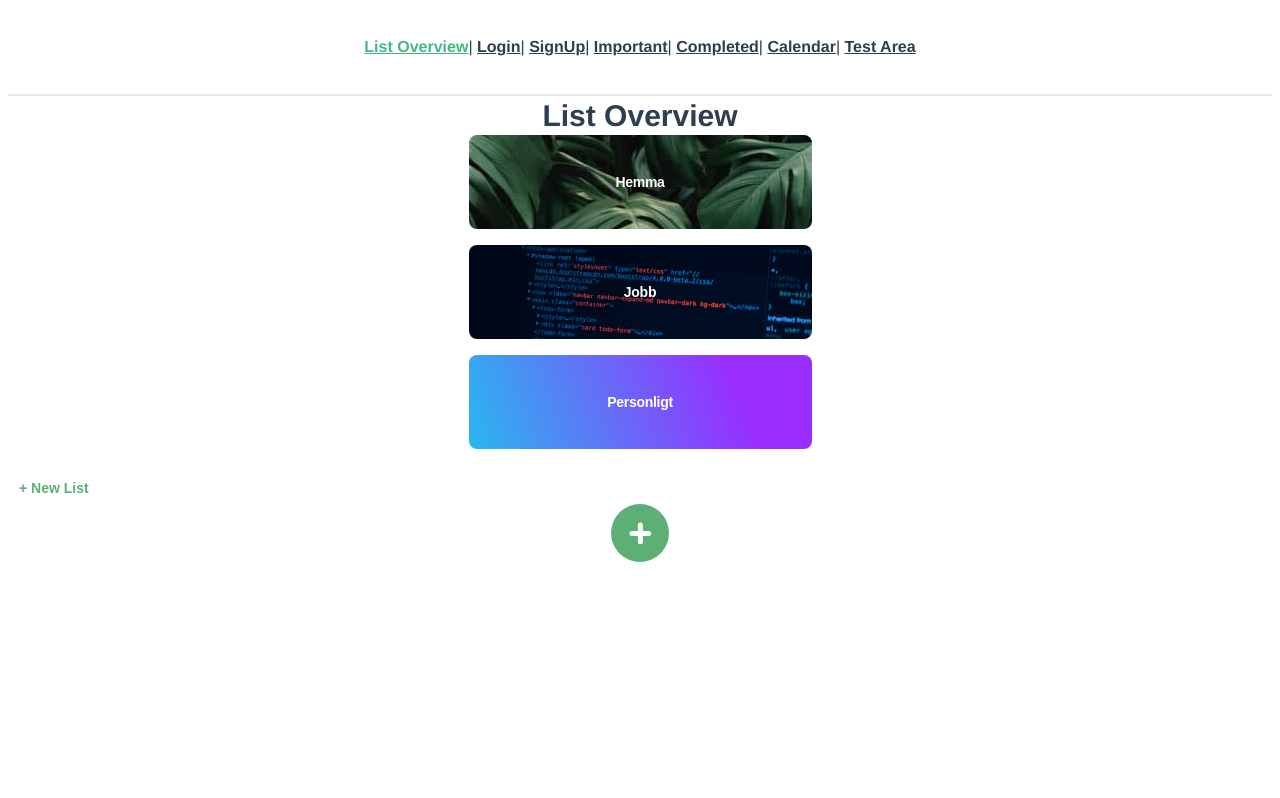
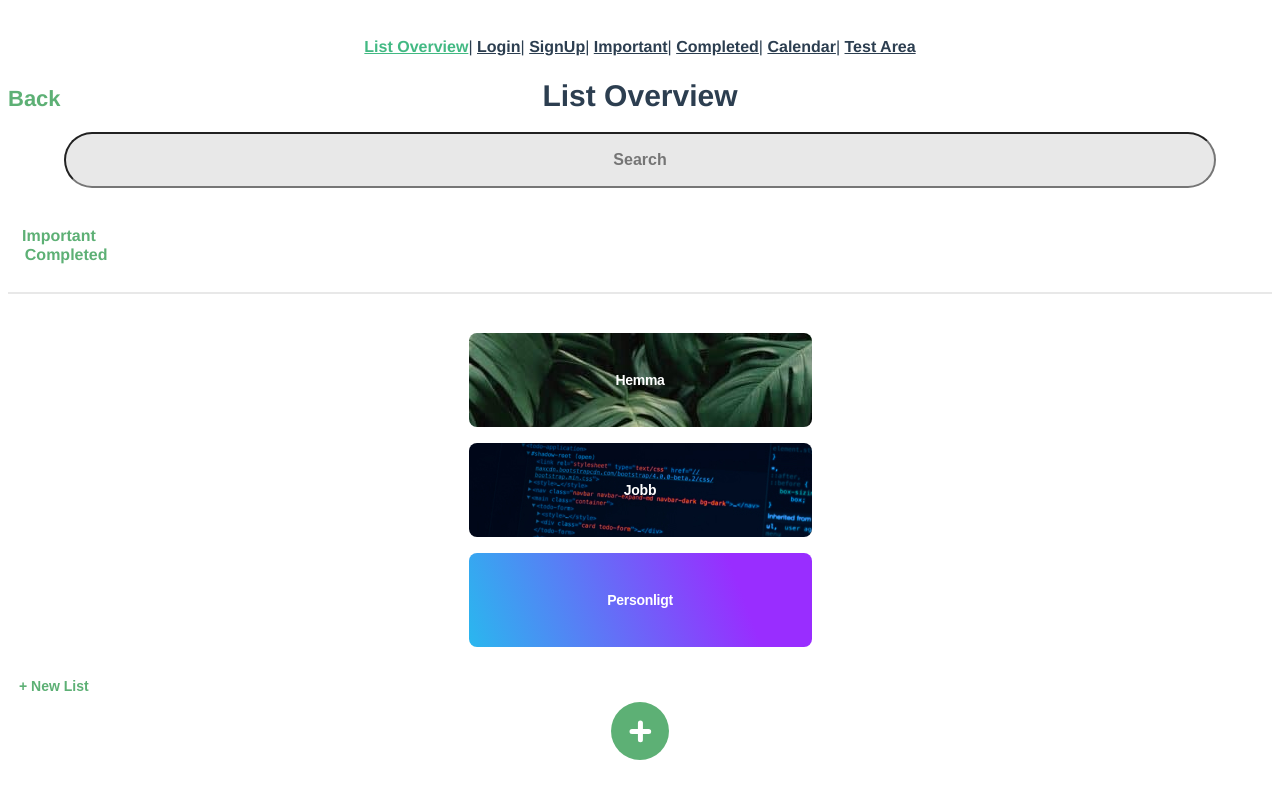
Before and after one commit to felix-tjernberg/plamera, a Vue app: page /#/ in a window 1280 px wide. Built offline with nearby package versions, Linux system fonts and the light colour scheme.

Commit message:
Fixat landing page

```diff
--- a/src/views/ListOverview.vue
+++ b/src/views/ListOverview.vue
@@ -1,6 +1,20 @@
 <template>
   <div>
-    <h1>List Overview</h1>
+    <div class="hello">
+      <div id="navbar">
+        <router-link to="/" id="back">Back</router-link>
+
+        <h1 id="header">List Overview</h1>
+        <p id="filter">Filter</p>
+      </div>
+
+      <input type="field" placeholder="Search" id="SearchBar" />
+      <div>
+        <p id="important"><strong> Important</strong></p>
+      </div>
+
+      <p id="completed"><strong>Completed</strong></p>
+    </div>
     <!--Button for cathegories-->
     <hr />
     <div class="container">
@@ -175,6 +189,69 @@
     margin: 5px;
     color: #5db075;
   }
+  #header {
+    text-align: center;
+    margin: 0;
+    align-self: center;
+  }
+  #completed {
+    background-repeat: no-repeat;
+    background-position-x: 58vw;
+    background-position-y: 1.3vh;
+    background-size: 40vh;
+    padding: 2.1vh;
+    height: 6vh;
+    display: flex;
+    background-size: 4vh;
+    margin-top: -6vh;
+    font-size: 16px;
+    padding-right: 23px;
+  }
+  #filter {
+    margin: 0%;
+    text-decoration: none;
+    color: #fff;
+    font-weight: bold;
+    display: flex;
+    font-size: 22px;
+    align-self: center;
+  }
+  #back {
+    text-decoration: none;
+    color: #5db075;
+    font-weight: bold;
+    display: flex;
+    font-size: 22px;
+    align-self: center;
+  }
+  #navbar {
+    display: flex;
+
+    justify-content: space-between;
+  }
+  #SearchBar {
+    margin-top: 20px;
+    border-radius: 30px;
+    width: 90vw;
+    height: 7vh;
+    background-color: #e8e8e8;
+    text-align: center;
+    font-size: 16px;
+    font-weight: bold;
+  }
+  #important {
+    background-repeat: no-repeat;
+    background-position-x: 58vw;
+    background-position-y: 1.3vh;
+    background-size: 40vh;
+    padding: 14px;
+    height: 6vh;
+    display: flex;
+    background-size: 4vh;
+    margin-top: 3vh;
+    font-size: 16px;
+    padding-right: 23px;
+  }
   /* ----------- iPhone 6+, 7+ and 8+ ----------- */
   /* Portrait and Landscape */
   @media only screen and (min-device-width: 414px) and (max-device-width: 736px) and (-webkit-min-device-pixel-ratio: 3) {
```
